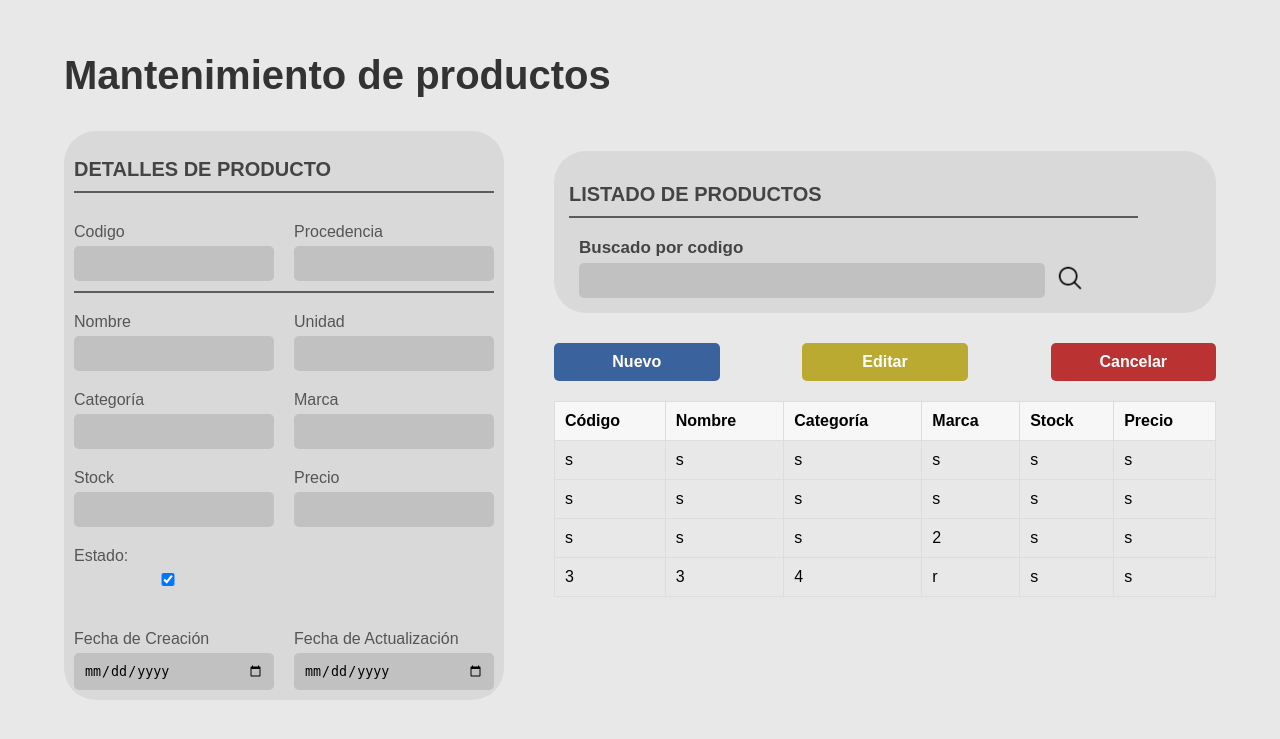
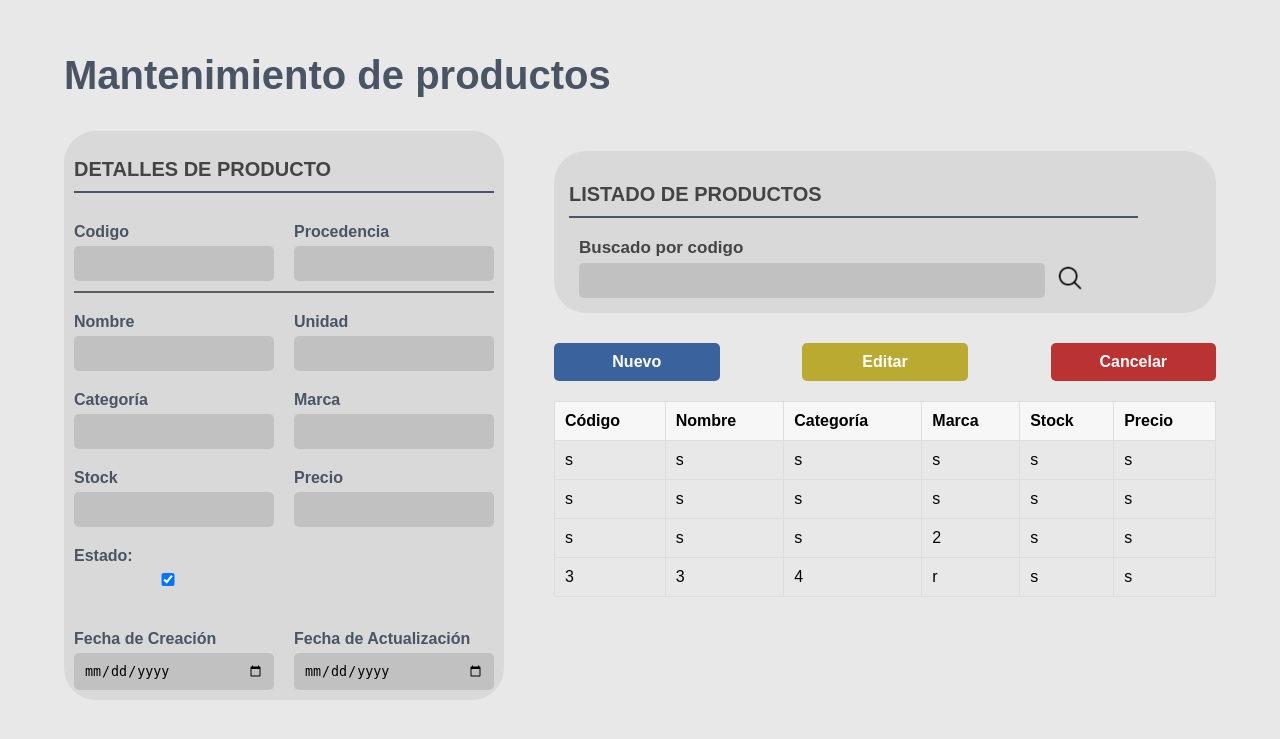
Before and after one commit to JudaCarrillo/sales-management-system, a PHP site: template src/views/Maintenance/Producto_view.php in a window 1280 px wide. Shown: the top 739 px of the page. Run offline with PHP 8.4, Linux system fonts and the light colour scheme; the template is opened without the code that fills it, so the values that code supplies are empty.

Commit message:
correciones 2

```diff
--- a/assets/css/productos-view.css
+++ b/assets/css/productos-view.css
@@ -12,7 +12,7 @@
 }
 .title h1 {
   text-align: left;
-  color: #333;
+  color: #495464;
   font-size: 40px;
   font-weight: bold;
 }
@@ -30,7 +30,7 @@
 .form h1 {
   font-size: 20px;
   color: #444;
-  border-bottom: 2px solid #5d5b5b;
+  border-bottom: 2px solid #495464;
   padding-bottom: 10px;
   margin-bottom: 20px;
   width: 100%;
@@ -68,7 +68,9 @@
 .group label {
   display: block;
   margin-bottom: 5px;
-  color: #555;
+  color: #495464;
+  font-weight: 600;
+
 }
 .group input,
 .group select {
@@ -147,7 +149,7 @@
 .listado h1 {
   font-size: 20px;
   color: #444;
-  border-bottom: 2px solid #5d5b5b;
+  border-bottom: 2px solid #495464;
   padding-bottom: 10px;
   margin-bottom: 20px;
   width: 90%;
```
Also changed, not shown: src/views/Maintenance/clientes_view.php (added).
